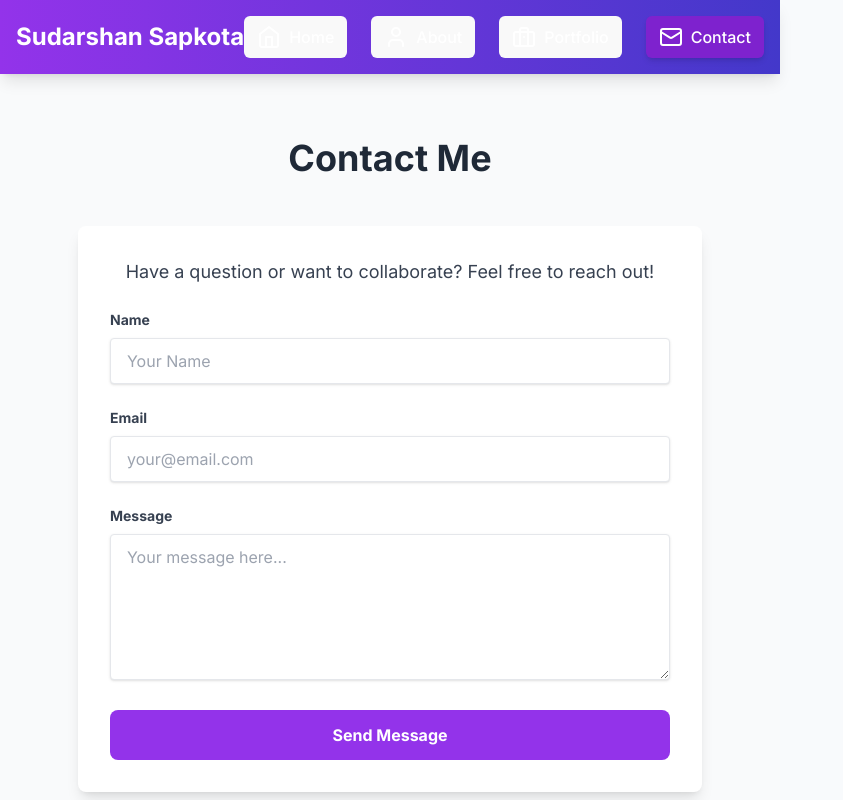
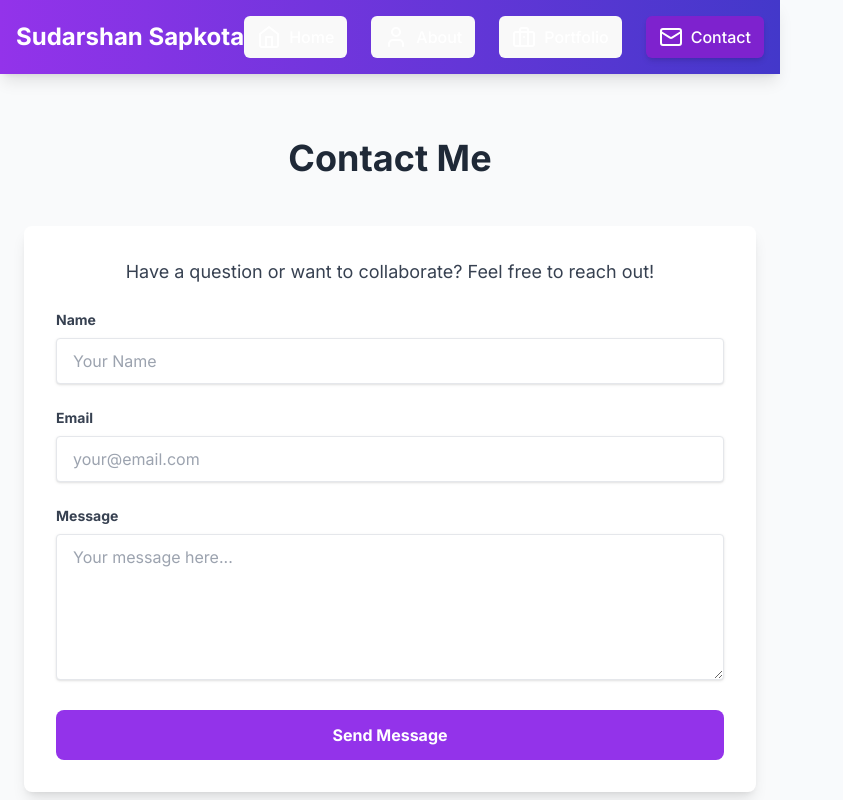
Before and after one commit to zealotsudarsn/my-personal-website-frontend, a React (Vite) app: page / in a window 1280 px wide. Both pictures are taken after a click on the button "Get in Touch". Shown: the top 800 px of the page, without its empty margins (0-843 px from the left). Built offline with nearby package versions, Linux system fonts and the light colour scheme.

Commit message:
Layout: Adjust content widths for About and Contact; fix API URLs

```diff
--- a/src/App.jsx
+++ b/src/App.jsx
@@ -102,7 +102,7 @@ const HeroSection = ({ setCurrentPage }) => (
 // About Section Component
 const AboutSection = () => (
   <section id="about" className="py-16 bg-gray-50">
-    <div className="w-full px-6 py-16 bg-gray-50">
+    <div className="max-w-6xl mx-auto px-6 py-16 bg-gray-50">
       <h2 className="text-4xl font-bold text-center text-gray-800 mb-12">About Me</h2>
       <div className="flex flex-col md:flex-row items-center md:space-x-12">
         <div className="md:w-1/3 mb-8 md:mb-0">
@@ -244,7 +244,7 @@ const ContactSection = () => {
 
     try {
       // Replace with your actual backend URL
-      const response = await fetch('http://localhost:3001/api/contact', {
+      const response = await fetch('https://my-personal-website-api.onrender.com/api/contact', {
         method: 'POST',
         headers: {
           'Content-Type': 'application/json',
@@ -293,7 +293,7 @@ const ContactSection = () => {
 
   return (
     <section id="contact" className="py-16 bg-gray-50">
-      <div className="container mx-auto px-6 max-w-2xl">
+      <div className="container mx-auto px-6 max-w-4xl">
         <h2 className="text-4xl font-bold text-center text-gray-800 mb-12">Contact Me</h2>
         <div className="bg-white p-8 rounded-lg shadow-lg">
           <p className="text-gray-700 text-lg mb-6 text-center">
```
